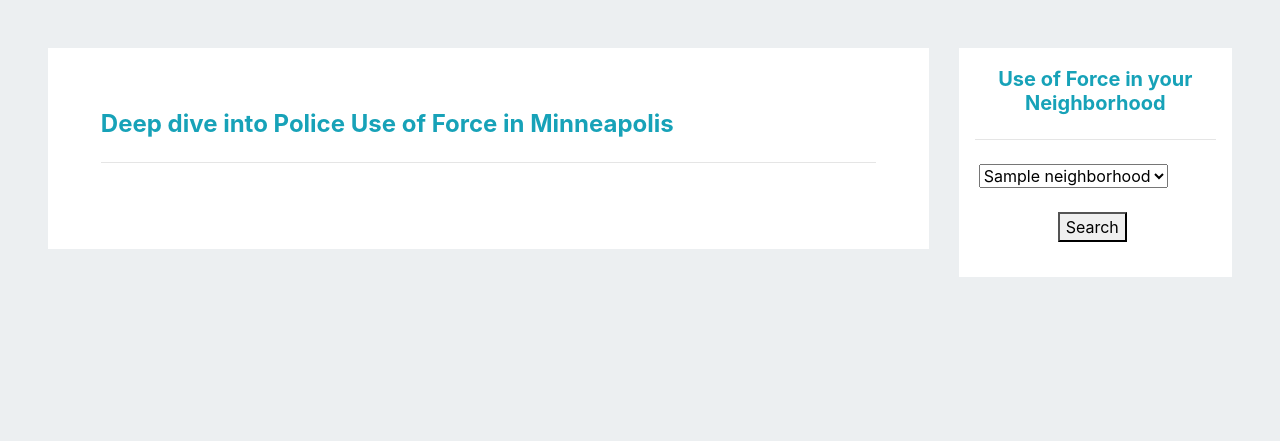
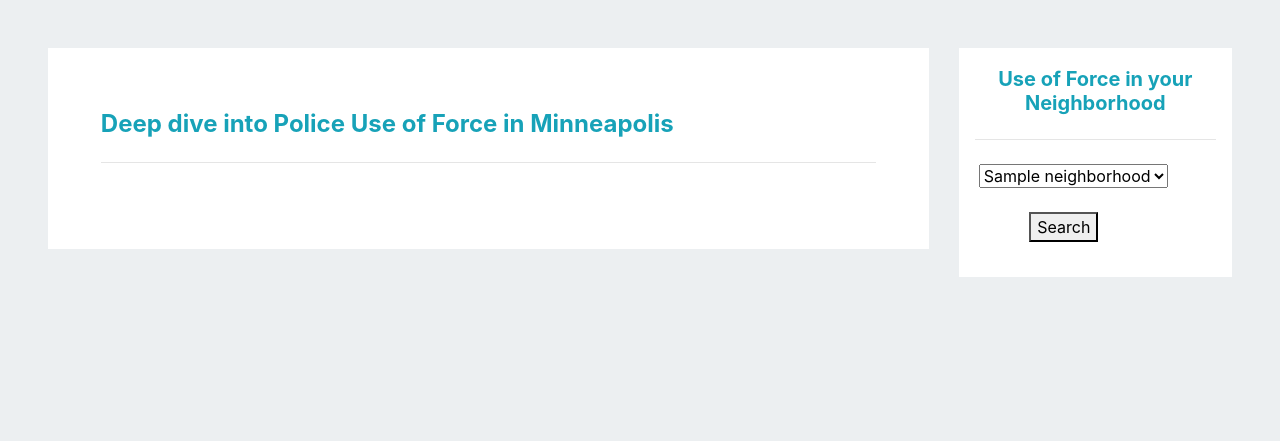
Before and after one commit to dan-edie/Examining-MPD-Use-of-Force, a Flask app: template templates/mpls_deepdive.html in a window 1280 px wide. Shown: the part 56-497 px from the top of the page. Run offline with Flask 2, Linux system fonts and the light colour scheme; the template is opened without the code that fills it: most values are stand-ins (such as "Sample title", 1, 10 or a date in 2020); some libraries are stand-ins or nearby versions.

Commit message:
uploading index changes

```diff
--- a/templates/index.html
+++ b/templates/index.html
@@ -87,7 +87,7 @@
 
             </select>
             <br><br>
-            <p id="submission"><button type="Submit" style="margin-left: 40%">Search</button></p>
+            <p id="submission"><button type="Submit" style="margin-left: 10%">Search</button></p>
             </form>
 
             </div>
--- a/templates/mpls_deepdive.html
+++ b/templates/mpls_deepdive.html
@@ -98,7 +98,7 @@
 
             </select>
             <br><br>
-            <p id="submission"><button type="Submit" style="margin-left: 40%">Search</button></p>
+            <p id="submission"><button type="Submit" style="margin-left: 10%">Search</button></p>
             </form>
 
             </div>
```
